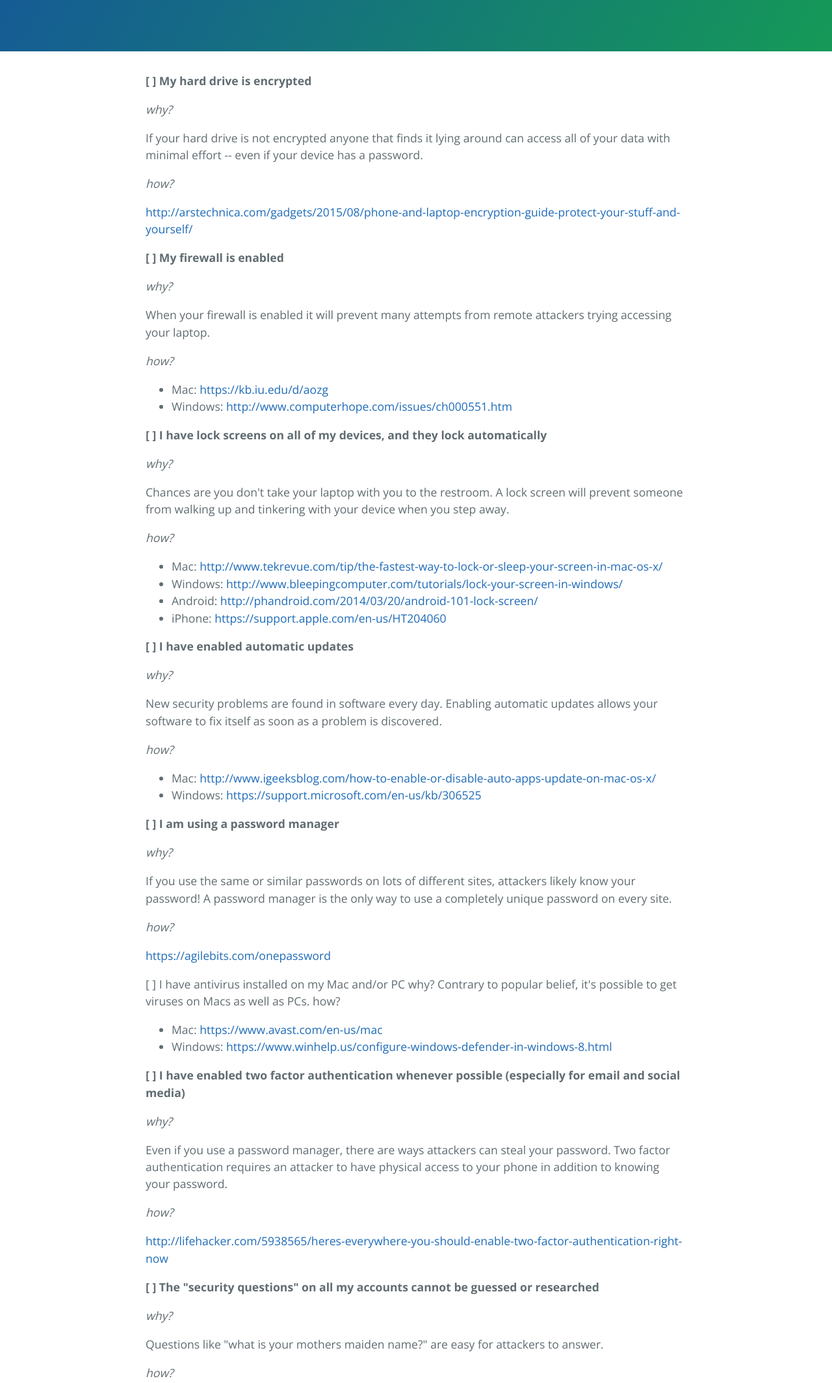
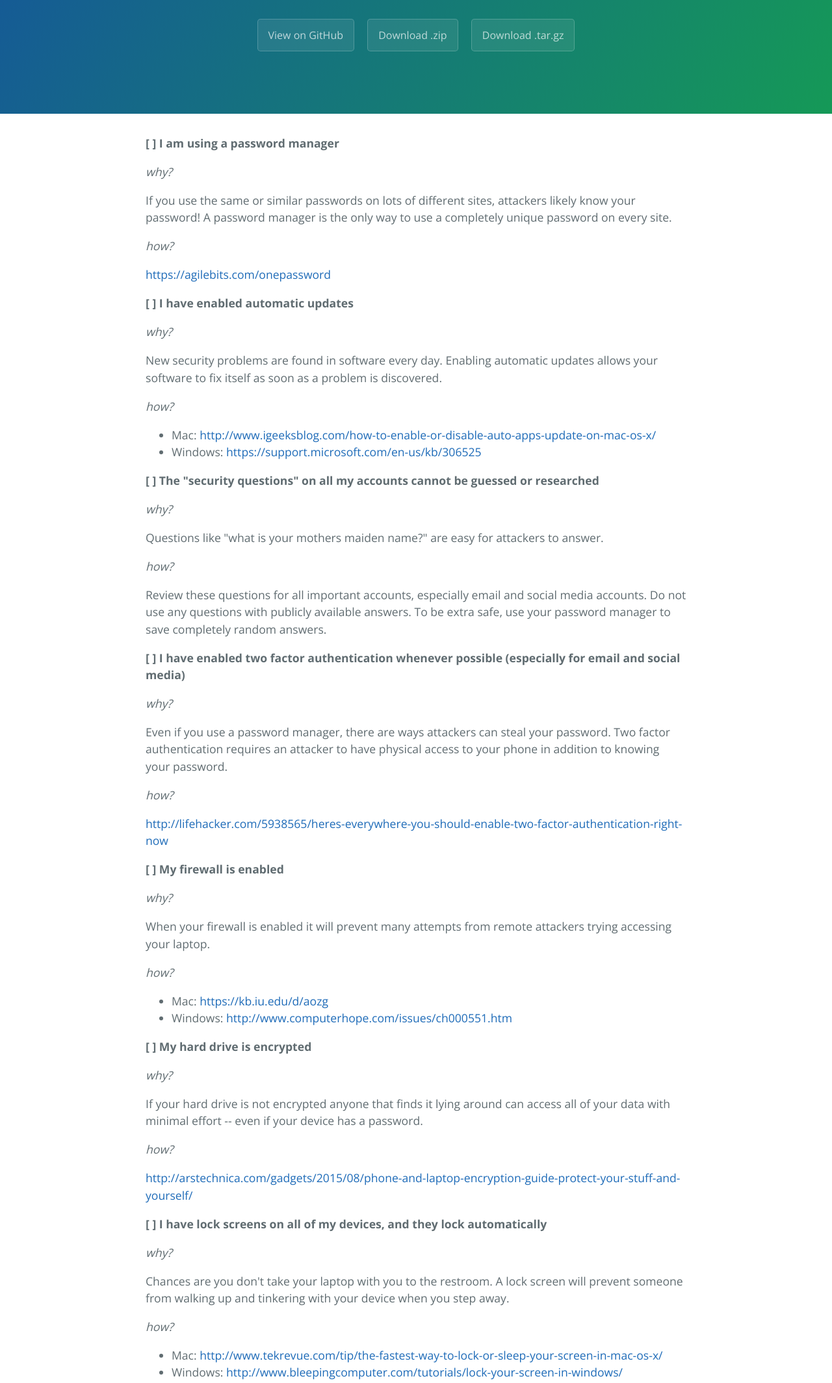
Before and after one commit to jacksingleton/security-hygiene-checklist, a plain HTML site: page index.html in a window 1280 px wide. Shown: the part 161-2289 px from the top of the page at 65% size. Drawn offline with nearby package versions, Linux system fonts and the light colour scheme.

Commit message:
Create gh-pages branch via GitHub

```diff
--- a/index.html
+++ b/index.html
@@ -12,18 +12,57 @@
   <body>
     <section class="page-header">
       <h1 class="project-name">Personal Security Checklist</h1>
+      <h2 class="project-tagline"></h2>
+      <a href="https://github.com/jacksingleton/security-hygiene-checklist" class="btn">View on GitHub</a>
+      <a href="https://github.com/jacksingleton/security-hygiene-checklist/zipball/master" class="btn">Download .zip</a>
+      <a href="https://github.com/jacksingleton/security-hygiene-checklist/tarball/master" class="btn">Download .tar.gz</a>
     </section>
 
     <section class="main-content">
-      <p><strong>[ ] My hard drive is encrypted</strong></p>
+      <p><strong>[ ] I am using a password manager</strong></p>
 
 <p><em>why?</em></p>
 
-<p>If your hard drive is not encrypted anyone that finds it lying around can access all of your data with minimal effort -- even if your device has a password.</p>
+<p>If you use the same or similar passwords on lots of different sites, attackers likely know your password! A password manager is the only way to use a completely unique password on every site.</p>
 
 <p><em>how?</em></p>
 
-<p><a href="http://arstechnica.com/gadgets/2015/08/phone-and-laptop-encryption-guide-protect-your-stuff-and-yourself/">http://arstechnica.com/gadgets/2015/08/phone-and-laptop-encryption-guide-protect-your-stuff-and-yourself/</a></p>
+<p><a href="https://agilebits.com/onepassword">https://agilebits.com/onepassword</a></p>
+
+<p><strong>[ ] I have enabled automatic updates</strong></p>
+
+<p><em>why?</em></p>
+
+<p>New security problems are found in software every day. Enabling automatic updates allows your software to fix itself as soon as a problem is discovered. </p>
+
+<p><em>how?</em></p>
+
+<ul>
+<li>Mac: <a href="http://www.igeeksblog.com/how-to-enable-or-disable-auto-apps-update-on-mac-os-x/">http://www.igeeksblog.com/how-to-enable-or-disable-auto-apps-update-on-mac-os-x/</a>
+</li>
+<li>Windows: <a href="https://support.microsoft.com/en-us/kb/306525">https://support.microsoft.com/en-us/kb/306525</a>
+</li>
+</ul>
+
+<p><strong>[ ] The "security questions" on all my accounts cannot be guessed or researched</strong></p>
+
+<p><em>why?</em></p>
+
+<p>Questions like "what is your mothers maiden name?" are easy for attackers to answer. </p>
+
+<p><em>how?</em></p>
+
+<p>Review these questions for all important accounts, especially email and social media accounts. Do not use any questions with publicly available answers. To be extra safe, use your password manager to save completely random answers. </p>
+
+<p><strong>[ ] I have enabled two factor authentication whenever possible (especially for email and social media)</strong></p>
+
+<p><em>why?</em></p>
+
+<p>Even if you use a password manager, there are ways attackers can steal your password. Two factor authentication requires an attacker to have physical access to your phone in addition to knowing your password.</p>
+
+<p><em>how?</em></p>
+
+<p><a href="http://lifehacker.com/5938565/heres-everywhere-you-should-enable-two-factor-authentication-right-now">http://lifehacker.com/5938565/heres-everywhere-you-should-enable-two-factor-authentication-right-now</a></p>
 
 <p><strong>[ ] My firewall is enabled</strong></p>
 
@@ -39,6 +78,16 @@
 <li>Windows: <a href="http://www.computerhope.com/issues/ch000551.htm">http://www.computerhope.com/issues/ch000551.htm</a>
 </li>
 </ul>
+
+<p><strong>[ ] My hard drive is encrypted</strong></p>
+
+<p><em>why?</em></p>
+
+<p>If your hard drive is not encrypted anyone that finds it lying around can access all of your data with minimal effort -- even if your device has a password.</p>
+
+<p><em>how?</em></p>
+
+<p><a href="http://arstechnica.com/gadgets/2015/08/phone-and-laptop-encryption-guide-protect-your-stuff-and-yourself/">http://arstechnica.com/gadgets/2015/08/phone-and-laptop-encryption-guide-protect-your-stuff-and-yourself/</a></p>
 
 <p><strong>[ ] I have lock screens on all of my devices, and they lock automatically</strong></p>
 
@@ -59,62 +108,6 @@
 </li>
 </ul>
 
-<p><strong>[ ] I have enabled automatic updates</strong></p>
-
-<p><em>why?</em></p>
-
-<p>New security problems are found in software every day. Enabling automatic updates allows your software to fix itself as soon as a problem is discovered. </p>
-
-<p><em>how?</em></p>
-
-<ul>
-<li>Mac: <a href="http://www.igeeksblog.com/how-to-enable-or-disable-auto-apps-update-on-mac-os-x/">http://www.igeeksblog.com/how-to-enable-or-disable-auto-apps-update-on-mac-os-x/</a>
-</li>
-<li>Windows: <a href="https://support.microsoft.com/en-us/kb/306525">https://support.microsoft.com/en-us/kb/306525</a>
-</li>
-</ul>
-
-<p><strong>[ ] I am using a password manager</strong></p>
-
-<p><em>why?</em></p>
-
-<p>If you use the same or similar passwords on lots of different sites, attackers likely know your password! A password manager is the only way to use a completely unique password on every site.</p>
-
-<p><em>how?</em></p>
-
-<p><a href="https://agilebits.com/onepassword">https://agilebits.com/onepassword</a></p>
-
-<p>[ ] I have antivirus installed on my Mac and/or PC
-why? Contrary to popular belief, it's possible to get viruses on Macs as well as PCs.
-how?</p>
-
-<ul>
-<li>Mac: <a href="https://www.avast.com/en-us/mac">https://www.avast.com/en-us/mac</a>
-</li>
-<li>Windows: <a href="https://www.winhelp.us/configure-windows-defender-in-windows-8.html">https://www.winhelp.us/configure-windows-defender-in-windows-8.html</a>
-</li>
-</ul>
-
-<p><strong>[ ] I have enabled two factor authentication whenever possible (especially for email and social media)</strong></p>
-
-<p><em>why?</em></p>
-
-<p>Even if you use a password manager, there are ways attackers can steal your password. Two factor authentication requires an attacker to have physical access to your phone in addition to knowing your password.</p>
-
-<p><em>how?</em></p>
-
-<p><a href="http://lifehacker.com/5938565/heres-everywhere-you-should-enable-two-factor-authentication-right-now">http://lifehacker.com/5938565/heres-everywhere-you-should-enable-two-factor-authentication-right-now</a></p>
-
-<p><strong>[ ] The "security questions" on all my accounts cannot be guessed or researched</strong></p>
-
-<p><em>why?</em></p>
-
-<p>Questions like "what is your mothers maiden name?" are easy for attackers to answer. </p>
-
-<p><em>how?</em></p>
-
-<p>Review these questions for all important accounts, especially email and social media accounts. Do not use any questions with publicly available answers. To be extra safe, use your password manager to save completely random answers. </p>
-
 <p><strong>[ ] My email provider is appropriately trustworthy</strong></p>
 
 <p><em>why?</em></p>
@@ -126,7 +119,7 @@ how?</p>
 <p>Consider using alternatives to corporate American email providers such as Gmail and Hotmail: <a href="http://www.prxbx.com/email/">http://www.prxbx.com/email/</a></p>
 
       <footer class="site-footer">
-        <span class="site-footer-owner"><a href="https://github.com/jacksingleton/security-checklist">Personal Security Checklist</a> is maintained by <a href="https://github.com/jacksingleton">jacksingleton</a>.</span>
+        <span class="site-footer-owner"><a href="https://github.com/jacksingleton/security-hygiene-checklist">Personal Security Checklist</a> is maintained by <a href="https://github.com/jacksingleton">jacksingleton</a>.</span>
 
         <span class="site-footer-credits">This page was generated by <a href="https://pages.github.com">GitHub Pages</a> using the <a href="https://github.com/jasonlong/cayman-theme">Cayman theme</a> by <a href="https://twitter.com/jasonlong">Jason Long</a>.</span>
       </footer>
```
Also changed, not shown: params.json (+1 -1 lines).
